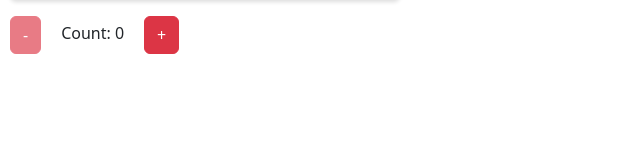
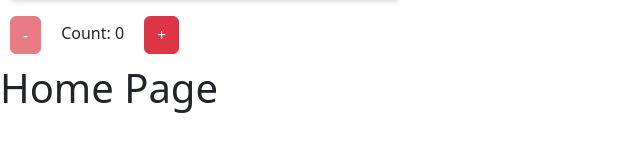
Before and after one commit to Sadekul/React, a React (Create React App) app: page / in a window 1280 px wide. Shown: the part 598-750 px from the top of the page, without its empty margins (0-640 px from the left). Built offline with nearby package versions, Linux system fonts and the light colour scheme.

Commit message:
conditional-rendering-ternary-short-circuit

```diff
--- a/src/App.js
+++ b/src/App.js
@@ -4,7 +4,7 @@ import React from 'react';
 // import Icon from './components/use-react-icon';
 import ReactBootstrap from './components/React_Bootstrap/ReactBootstrap';
 import STATE from './components/STATE';
-
+import ConditionalRendering from './components/Conditional_Rendering/Index'
 
 function App() {
 
@@ -15,6 +15,7 @@ function App() {
     <Icon/> */}
     <ReactBootstrap />
     <STATE />
+    <ConditionalRendering />
  </div>
   );
 }
--- /dev/null
+++ b/src/components/Conditional_Rendering/HomePage.js
@@ -0,0 +1,9 @@
+import React from 'react'
+
+export default function HomePage() {
+  return (
+    <div>
+      <h1>Home Page</h1>
+    </div>
+  )
+}
--- /dev/null
+++ b/src/components/Conditional_Rendering/Index.js
@@ -0,0 +1,39 @@
+import React, { Component } from 'react'
+import HomePage from './HomePage'
+import LoginPage from './LoginPage'
+ class Conditional_Rendering extends Component {
+
+
+constructor(props) {
+  super(props)
+
+  this.state = {
+     isLoggedIn : true
+  }
+}
+
+  render() {
+        // if(this.state.isLoggedIn){
+        //     return <HomePage/>
+        // }
+        // else{
+        //     return <LoginPage/>
+        // }
+
+
+
+//OR
+const {isLoggedIn} = this.state
+return (
+    <div>
+        {isLoggedIn ? <HomePage /> : <LoginPage /> }
+
+        {/* OR */}
+
+        {/* {isLoggedIn && <HomePage/>} */}
+    </div>
+    )
+
+  }
+}
+export default Conditional_Rendering
--- /dev/null
+++ b/src/components/Conditional_Rendering/LoginPage.js
@@ -0,0 +1,9 @@
+import React from 'react'
+
+export default function LoginPage() {
+  return (
+    <div>
+      <h1>Login pPage</h1>
+    </div>
+  )
+}
```
